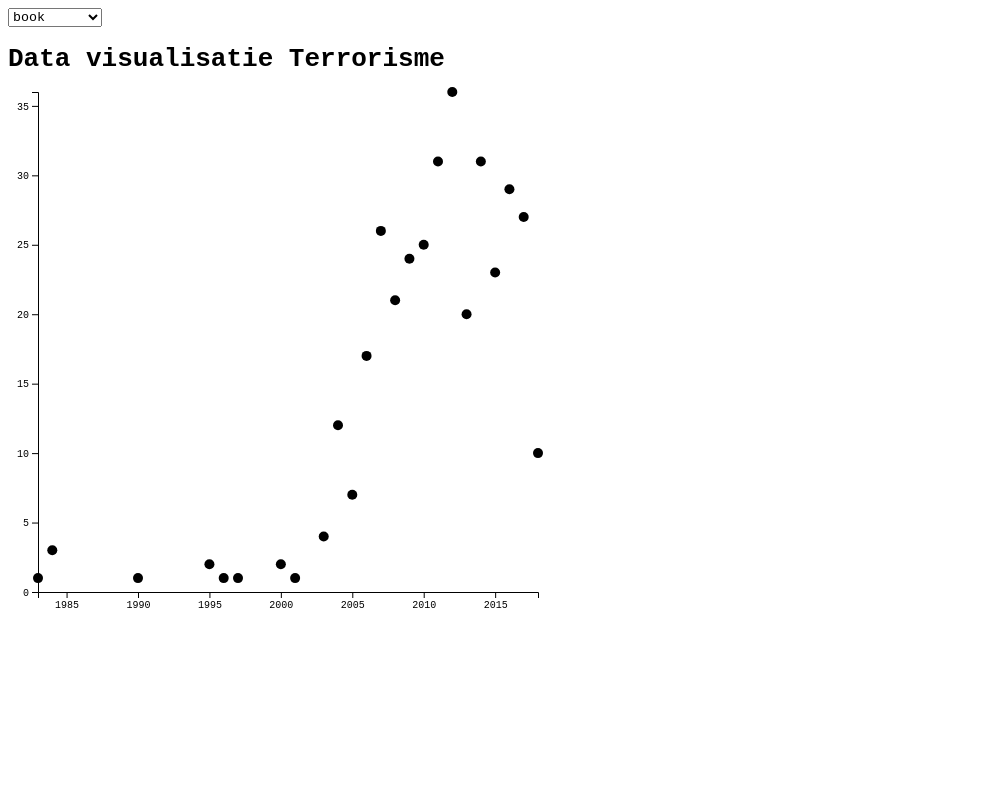
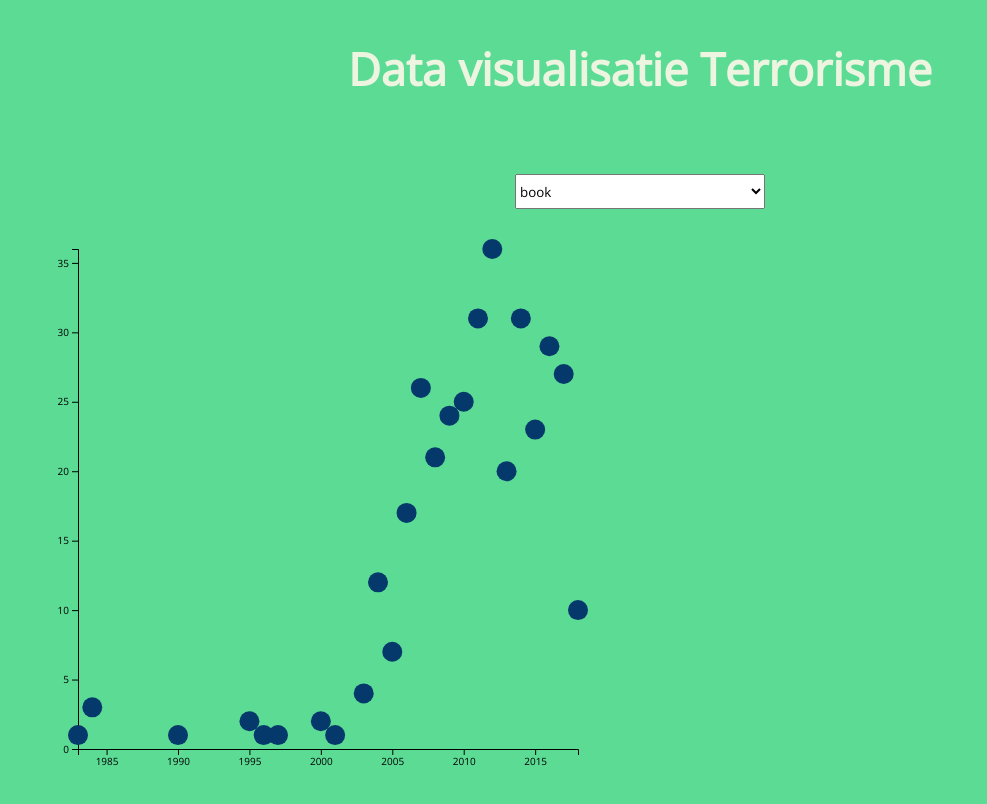
Before and after one commit to Techdemo/frontend-data, a website: page index.html in a window 1280 px wide. Shown: the whole page, without its empty margins (0-987 px from the left). Drawn offline with nearby package versions, Linux system fonts and the light colour scheme.

Commit message:
make github pages

```diff
--- a/d3.js
+++ b/d3.js
@@ -70,7 +70,8 @@ d3.json("dataset.json")
       .data(booksByYear)
       .enter()
       .append("circle")
-      .attr("r", 5)
+      .style("fill", "#05386B")
+      .attr("r", 10)
       .attr("cx", d => {
         return Xscale(Number(d.key));
       })
@@ -98,11 +99,12 @@ d3.json("dataset.json")
       circle
         .enter()
         .append("circle")
-        .attr("r", 5)
+        .attr("r", 10)
         .attr("cx", 0)
         .attr("cy", 0)
         .transition()
         .duration(500)
+        .style("fill", "#05386B")
         .attr("cx", d => {
           return Xscale(Number(d.key));
         })
@@ -114,6 +116,7 @@ d3.json("dataset.json")
       circle
         .transition()
         .duration(500)
+        .style("fill", "#05386B")
         .attr("cx", d => {
           return Xscale(Number(d.key));
         })
--- a/index.html
+++ b/index.html
@@ -2,21 +2,18 @@
 <html>
 <head>
   <link rel="shortcut icon" href="">
+  <meta name="viewport" content="width=device-width, initial-scale=1.0">
   <link rel="stylesheet" type="text/css" href="main.css">
+  <link href="https://fonts.googleapis.com/css?family=Open+Sans" rel="stylesheet">
   <meta charset="utf-8">
   <title>D3 visualisatie</title>
 </head>
 <body>
+  <h1>Data visualisatie Terrorisme</h1>
   <form>
-    <!-- <select id="formatFilter" name="formatFilter">
-      <option value=""disabled selected>kies een optie</option>
-      <option value="book">Books</option>
-      <option value="dvdvideo">Dvd video's</option>
-      <option value="daisyrom">DaisyRom</option>
-    </select> -->
   </form>
-  <h1>Data visualisatie Terrorisme</h1>
-  <div id="chart"></div>
+
+
 
   <script src="https://d3js.org/d3.v5.min.js"></script>
   <script src="d3.js"></script>
--- a/main.css
+++ b/main.css
@@ -2,10 +2,37 @@
   background-color: #c7d9d9;
 }
 * {
-  font-family: monospace;
+  font-family: "Open Sans", sans-serif;
 }
-
+html {
+  max-height: 100vh;
+  max-width: 100vw;
+}
 svg {
   overflow: visible;
-  margin-left: 30px;
+  margin-left: 70px;
 }
+body {
+  display: flex;
+  flex-direction: column;
+  background-color: #5cdb95;
+}
+h1 {
+  text-align: center;
+  margin-bottom: 75px;
+  color: #edf5e1;
+  font-size: 45px;
+}
+form {
+  left: 16px;
+  top: 16px;
+  align-self: center;
+  margin-bottom: 40px;
+}
+select {
+  height: 35px;
+  width: 250px;
+}
+option {
+  font-size: 18px;
+}
```
